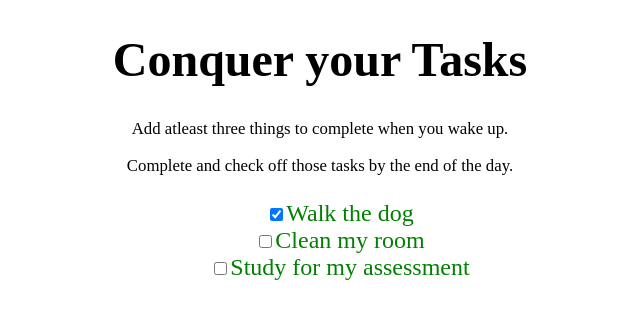
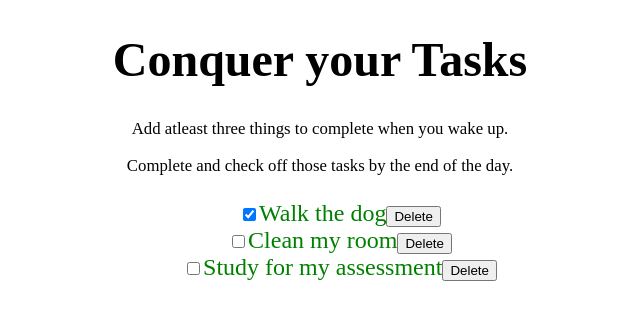
Before and after one commit to TishG/tasks-app, a React (Create React App) app: page / in a window 1280 px wide. Shown: the top 320 px of the page, without its empty margins (320-960 px from the left). Built offline with nearby package versions, Linux system fonts and the light colour scheme.

Commit message:
created delete method and change font color

```diff
--- a/src/App.js
+++ b/src/App.js
@@ -14,6 +14,12 @@ class App extends Component {
     }
   }
 
+  handleDelete(selectedTask) {
+    const { tasks } = this.state;
+    let newTasks = tasks.filter(task => task !== selectedTask );
+    this.setState({ tasks : newTasks });
+  }
+
   render() {
     const { tasks } = this.state;
     return (
@@ -27,6 +33,8 @@ class App extends Component {
               key={ index }
               description={ task.description }
               isCompleted={ task.isCompleted }
+              tasks={ tasks }
+              handleDelete={() => this.handleDelete(task)}
             /> )
           }
         </ul>
--- a/src/components/task.js
+++ b/src/components/task.js
@@ -4,24 +4,24 @@ class Task extends Component {
   constructor(){
   super();
     this.state = {
-
+      color: "green"
     };
 }
 
   render() {
-    const { description, task } = this.props;
+    const { description, tasks, isCompleted, handleDelete } = this.props;
+    const { color } = this.state;
     return (
             <React.Fragment>
               <li>
               <input
               type="checkbox"
-              checked={ this.props.isCompleted }
+              defaultChecked={ isCompleted }
               />
-              <span
-              style={{ color: "green"}}
-              >
+              <span style={tasks.length < 3 ? { color: "red" } : { color: color }}>
               { description }
               </span>
+              <button onClick={ handleDelete }> Delete </button>
               </li>
             </React.Fragment>
     );
```
